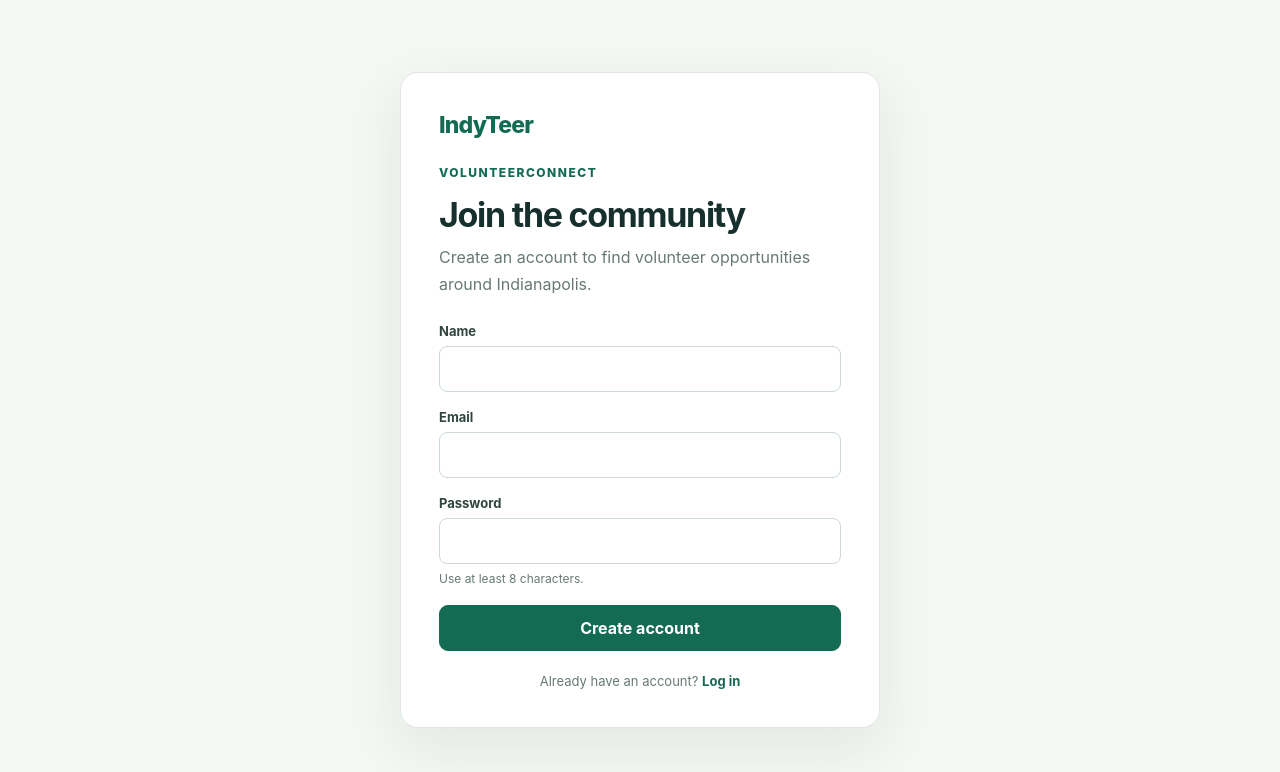
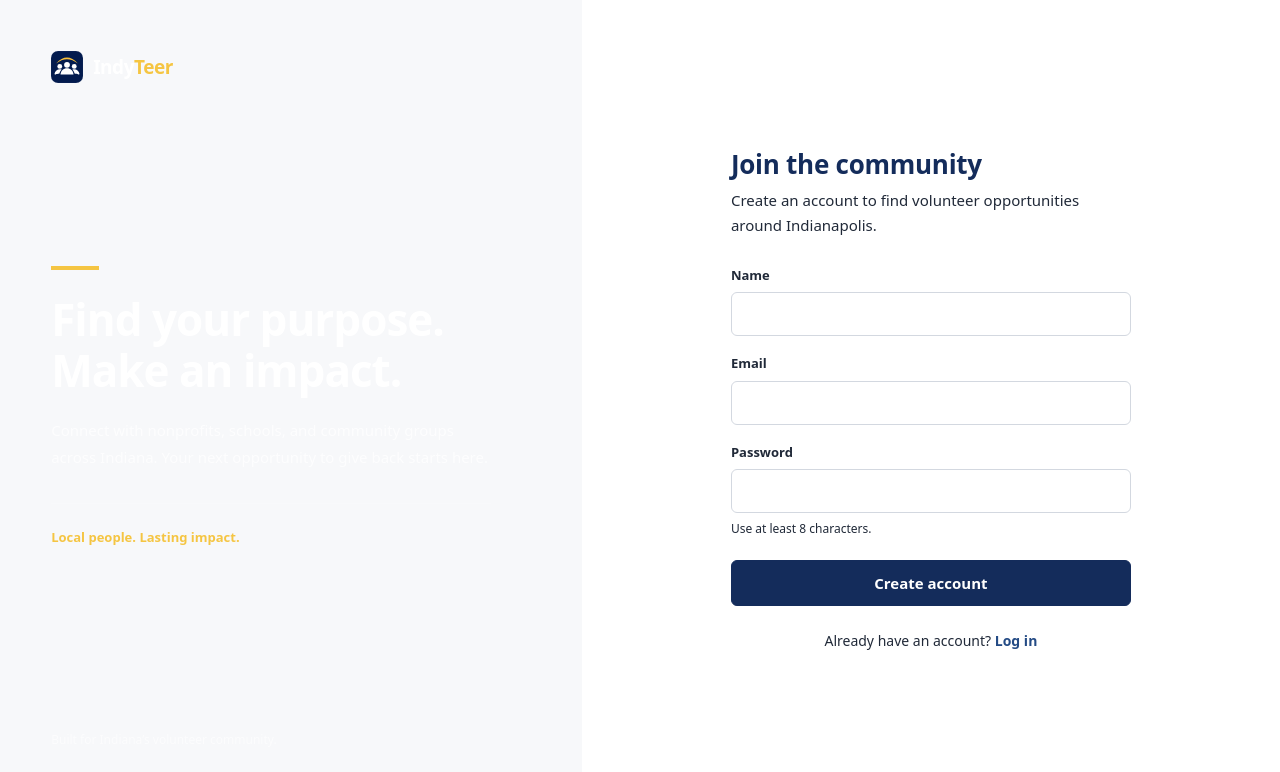
Before and after one commit to cburke6897/IndyTeer, a React (Vite) app: page /signup in a window 1280 px wide. Shown: the top 772 px of the page. Built offline with nearby package versions, Linux system fonts and the light colour scheme; no server answers.

Commit message:
Align auth and profile styling with frontend theme

```diff
--- a/src/App.css
+++ b/src/App.css
@@ -1,81 +1,80 @@
-:root {
-  font-family: Inter, ui-sans-serif, system-ui, -apple-system, BlinkMacSystemFont, "Segoe UI", sans-serif;
-  color: #17302d;
-  background: #f4f7f3;
-  font-synthesis: none;
-  text-rendering: optimizeLegibility;
-  -webkit-font-smoothing: antialiased;
-  --green: #126b52;
-  --green-dark: #0c503d;
-  --ink: #17302d;
-  --muted: #677a73;
-  --line: #dfe8e0;
-}
-
+/* Shared palette and typography come from the frontend branch's index.css. */
 * { box-sizing: border-box; }
-body { margin: 0; min-width: 320px; min-height: 100vh; }
+body { min-width: 320px; min-height: 100vh; }
 button, input { font: inherit; }
-a { color: inherit; }
 #root { min-height: 100vh; }
-
-.home-shell, .profile-shell { min-height: 100vh; max-width: 1120px; margin: 0 auto; padding: 0 32px; }
-.topbar { display: flex; align-items: center; justify-content: space-between; height: 84px; }
-.brand { color: var(--green); font-size: 23px; font-weight: 800; letter-spacing: -0.8px; text-decoration: none; }
-.text-button, .secondary-link { color: var(--green); font-size: 14px; font-weight: 700; text-decoration: none; }
+.brand { display: inline-flex; align-items: center; text-decoration: none; }
+.home-shell, .profile-shell { min-height: 100vh; max-width: 1200px; margin: 0 auto; padding: 0 32px; }
+.topbar { display: flex; align-items: center; justify-content: space-between; height: 84px; border-bottom: 1px solid var(--color-line); }
+.text-button, .secondary-link { color: var(--color-navy-700); font-size: 14px; font-weight: 700; text-decoration: none; }
 .text-button { background: transparent; border: 0; cursor: pointer; padding: 10px 0; }
-.text-button:hover, .secondary-link:hover { color: var(--green-dark); }
-
-.home-hero { display: flex; min-height: min(690px, calc(100vh - 84px)); flex-direction: column; align-items: flex-start; justify-content: center; max-width: 700px; padding: 40px 0 100px; }
-.eyebrow { color: var(--green); font-size: 12px; font-weight: 800; letter-spacing: 1.5px; margin: 0 0 16px; text-transform: uppercase; }
-h1, h2, p { margin-top: 0; }
-h1 { color: var(--ink); font-size: clamp(40px, 7vw, 68px); line-height: 1.04; letter-spacing: -2.8px; margin: 0 0 20px; }
-h2 { font-size: 20px; letter-spacing: -0.4px; margin-bottom: 18px; }
-.muted { color: var(--muted); line-height: 1.65; }
-.home-hero > .muted { font-size: 18px; max-width: 520px; }
-.hero-actions { display: flex; align-items: center; gap: 24px; margin-top: 22px; flex-wrap: wrap; }
-.primary-button, .secondary-button { min-height: 46px; border-radius: 9px; cursor: pointer; font-weight: 750; }
-.primary-button { border: 1px solid var(--green); background: var(--green); color: white; padding: 0 20px; }
-.primary-button:hover { background: var(--green-dark); border-color: var(--green-dark); }
+.text-button:hover, .secondary-link:hover { color: var(--color-navy-950); text-decoration: underline; }
+.home-hero { display: flex; min-height: min(690px, calc(100vh - 84px)); flex-direction: column; align-items: flex-start; justify-content: center; max-width: 760px; padding: 60px 0 100px; }
+.eyebrow { color: var(--color-navy-700); font-size: 12px; font-weight: 800; letter-spacing: 1.5px; margin: 0 0 16px; text-transform: uppercase; }
+.home-hero .eyebrow { background: var(--color-gold-50); border: 1px solid var(--color-gold-100); padding: 7px 12px; border-radius: 6px; }
+.home-hero h1 { font-size: clamp(40px, 7vw, 68px); line-height: 1.06; letter-spacing: -2px; margin: 0 0 24px; }
+.home-hero h1 span { text-decoration: underline; text-decoration-color: var(--color-gold); text-decoration-thickness: 6px; text-underline-offset: 8px; }
+.muted { color: var(--color-muted); line-height: 1.65; }
+.home-hero > .muted { font-size: 18px; max-width: 520px; margin: 0; }
+.hero-actions { display: flex; align-items: center; gap: 24px; margin-top: 32px; flex-wrap: wrap; }
+.primary-button, .secondary-button { min-height: 46px; border-radius: 6px; cursor: pointer; font-weight: 600; transition: background .15s, border-color .15s; }
+.primary-button { border: 1px solid var(--color-navy); background: var(--color-navy); color: white; padding: 0 20px; }
+.primary-button:hover { background: var(--color-navy-800); border-color: var(--color-navy-800); }
+.hero-actions .primary-button { background: var(--color-gold); border-color: var(--color-gold); color: var(--color-navy-950); }
+.hero-actions .primary-button:hover { background: var(--color-gold-600); border-color: var(--color-gold-600); }
 .primary-button:disabled, .secondary-button:disabled { cursor: wait; opacity: .65; }
 .link-button { display: inline-flex; align-items: center; justify-content: center; text-decoration: none; }
-
-.auth-shell { min-height: 100vh; display: grid; place-items: center; padding: 36px 20px; }
-.auth-card, .profile-card { width: min(100%, 480px); border: 1px solid var(--line); border-radius: 18px; background: white; box-shadow: 0 20px 55px rgba(28, 66, 51, .08); }
-.auth-card { padding: 38px; }
-.auth-card .brand { display: inline-block; margin-bottom: 26px; }
-.auth-card h1, .profile-card h1 { font-size: 34px; line-height: 1.12; letter-spacing: -1.3px; margin-bottom: 10px; }
-.auth-card > .muted { margin-bottom: 26px; }
-.auth-form { display: grid; gap: 17px; }
-.auth-form label { color: #30453f; display: grid; font-size: 13px; font-weight: 700; gap: 7px; }
-.auth-form input { width: 100%; height: 46px; border: 1px solid #cddad1; border-radius: 8px; background: white; color: var(--ink); outline: none; padding: 0 12px; }
-.auth-form input:focus { border-color: var(--green); box-shadow: 0 0 0 3px rgba(18, 107, 82, .13); }
-.field-hint { color: var(--muted); font-size: 12px; font-weight: 400; }
-.auth-form .primary-button { margin-top: 2px; width: 100%; }
-.switch-auth { color: var(--muted); font-size: 13px; margin: 22px 0 0; text-align: center; }
-.switch-auth a { color: var(--green); font-weight: 750; text-decoration: none; }
-.notice { border-radius: 8px; font-size: 13px; line-height: 1.5; margin: 0; padding: 10px 12px; }
-.notice.error { background: #fff0ed; color: #a63d2a; }
-.notice.success { background: #eaf6ee; color: #22613c; }
-.loading-state { padding: 28px; text-align: center; color: var(--muted); }
-
+.auth-shell { min-height: 100vh; display: grid; grid-template-columns: minmax(0, 5fr) minmax(0, 6fr); }
+.auth-story { display: flex; flex-direction: column; justify-content: space-between; padding: clamp(32px, 4vw, 56px); background: var(--color-navy-950); color: white; }
+.auth-story-copy { max-width: 440px; padding: 64px 0; }
+.gold-rule { height: 4px; width: 48px; background: var(--color-gold); margin-bottom: 24px; }
+.auth-story h2 { color: white; font-size: clamp(30px, 3.5vw, 44px); line-height: 1.15; letter-spacing: -1px; margin: 0 0 22px; }
+.auth-story-copy p { color: rgb(255 255 255 / .75); font-size: 15px; line-height: 1.8; margin: 0 0 32px; }
+.community-label { display: inline-block; color: var(--color-gold); font-size: 13px; font-weight: 600; border-top: 1px solid rgb(255 255 255 / .15); padding-top: 24px; width: 100%; }
+.auth-story-footer { font-size: 12px; color: rgb(255 255 255 / .6); margin: 0; }
+.auth-content { display: flex; flex-direction: column; justify-content: center; background: white; padding: 48px 32px; }
+.mobile-brand { display: none; }
+.auth-card { width: min(100%, 400px); margin: auto; }
+.auth-card h1 { font-size: 26px; line-height: 1.2; margin: 0 0 8px; }
+.auth-subtitle { margin: 0 0 28px; }
+.auth-form { display: grid; gap: 18px; }
+.auth-form label { color: var(--color-ink); display: grid; font-size: 13px; font-weight: 600; gap: 7px; }
+.auth-form input { width: 100%; height: 44px; border: 1px solid var(--color-line-strong); border-radius: 6px; background: white; color: var(--color-ink); padding: 0 12px; }
+.auth-form input:focus { outline: 2px solid var(--color-navy-200); outline-offset: 1px; border-color: var(--color-navy-700); }
+.field-hint { color: var(--color-muted); font-size: 12px; font-weight: 400; }
+.auth-form .primary-button { margin-top: 4px; width: 100%; }
+.switch-auth { color: var(--color-muted); font-size: 14px; margin: 24px 0 0; text-align: center; }
+.switch-auth a { color: var(--color-navy-700); font-weight: 600; text-decoration: none; }
+.switch-auth a:hover { text-decoration: underline; }
+.notice { border-radius: 6px; font-size: 13px; line-height: 1.5; margin: 0; padding: 12px; }
+.notice.error { background: var(--color-danger-50); color: var(--color-danger); }
+.notice.success { background: var(--color-success-50); color: var(--color-success); }
+.loading-state { padding: 28px; text-align: center; color: var(--color-muted); }
 .profile-shell { padding-bottom: 72px; }
-.profile-card { margin: 48px auto; padding: 38px; }
-.profile-card > .muted { margin-bottom: 30px; }
-.avatar-panel { border-top: 1px solid var(--line); padding-top: 24px; }
+.profile-card { width: min(100%, 600px); margin: 48px auto; padding: 36px; background: white; border: 1px solid var(--color-line); border-top: 4px solid var(--color-gold); border-radius: 8px; box-shadow: var(--shadow-card); }
+.profile-card h1 { font-size: 30px; line-height: 1.2; margin: 0 0 8px; }
+.profile-card > .muted { margin: 0 0 28px; }
+.avatar-panel { border-top: 1px solid var(--color-line); padding-top: 24px; }
+.avatar-panel h2 { font-size: 18px; margin: 0 0 18px; }
 .avatar-row { display: flex; align-items: center; gap: 18px; }
-.avatar-image, .avatar-placeholder { width: 76px; height: 76px; border-radius: 50%; object-fit: cover; }
-.avatar-placeholder { display: grid; place-items: center; background: #e3f2e8; color: var(--green); font-size: 28px; font-weight: 800; }
-.avatar-row .muted { font-size: 12px; margin-bottom: 10px; }
-.secondary-button { min-height: 38px; border: 1px solid #bfd2c5; background: white; color: var(--green); padding: 0 13px; font-size: 13px; }
-.secondary-button:hover { border-color: var(--green); background: #f4faf6; }
+.avatar-image, .avatar-placeholder { width: 80px; height: 80px; border-radius: 50%; object-fit: cover; }
+.avatar-placeholder { display: grid; place-items: center; background: var(--color-gold-50); border: 1px solid var(--color-gold-100); color: var(--color-navy); font-size: 28px; font-weight: 700; }
+.avatar-row .muted { font-size: 12px; margin: 0 0 10px; }
+.secondary-button { min-height: 36px; border: 1px solid var(--color-line-strong); background: white; color: var(--color-navy); padding: 0 13px; font-size: 13px; }
+.secondary-button:hover { border-color: var(--color-navy-200); background: var(--color-navy-50); }
 .avatar-panel > .notice { margin-top: 14px; }
-.profile-note { color: var(--muted); font-size: 13px; line-height: 1.6; margin: 28px 0 0; }
+.profile-note { color: var(--color-muted); font-size: 13px; line-height: 1.6; margin: 28px 0 0; }
 .visually-hidden { position: absolute; width: 1px; height: 1px; padding: 0; margin: -1px; overflow: hidden; clip: rect(0, 0, 0, 0); white-space: nowrap; border: 0; }
-
+@media (max-width: 1023px) {
+  .auth-shell { grid-template-columns: 1fr; }
+  .auth-story { display: none; }
+  .auth-content { min-height: 100vh; padding: 24px; }
+  .mobile-brand { display: inline-flex; margin-bottom: 40px; align-self: flex-start; }
+  .auth-card { padding: 20px 0 40px; }
+}
 @media (max-width: 560px) {
-  .home-shell, .profile-shell { padding: 0 20px; }
-  .auth-card, .profile-card { padding: 26px 22px; }
-  .profile-card { margin-top: 24px; }
+  .home-shell, .profile-shell { padding-left: 20px; padding-right: 20px; }
+  .profile-card { padding: 26px 22px; margin-top: 24px; }
   .home-hero { min-height: calc(100vh - 84px); padding-bottom: 60px; }
   .avatar-row { align-items: flex-start; }
   .avatar-image, .avatar-placeholder { width: 62px; height: 62px; flex: 0 0 62px; }
--- /dev/null
+++ b/src/components/layout/AuthLayout.tsx
@@ -0,0 +1,32 @@
+import type { ReactNode } from 'react'
+import { Link } from 'react-router-dom'
+import { Logo } from '../ui/Logo'
+
+export function AuthLayout({ title, subtitle, children }: {
+  title: string
+  subtitle: string
+  children: ReactNode
+}) {
+  return (
+    <div className="auth-shell">
+      <aside className="auth-story">
+        <Link className="brand" to="/" aria-label="IndyTeer home"><Logo light /></Link>
+        <div className="auth-story-copy">
+          <div className="gold-rule" />
+          <h2>Find your purpose.<br />Make an impact.</h2>
+          <p>Connect with nonprofits, schools, and community groups across Indiana. Your next opportunity to give back starts here.</p>
+          <span className="community-label">Local people. Lasting impact.</span>
+        </div>
+        <p className="auth-story-footer">Built for Indiana’s volunteer community.</p>
+      </aside>
+      <main className="auth-content">
+        <Link className="brand mobile-brand" to="/" aria-label="IndyTeer home"><Logo /></Link>
+        <section className="auth-card" aria-labelledby="auth-title">
+          <h1 id="auth-title">{title}</h1>
+          <p className="muted auth-subtitle">{subtitle}</p>
+          {children}
+        </section>
+      </main>
+    </div>
+  )
+}
--- /dev/null
+++ b/src/components/ui/Logo.tsx
@@ -0,0 +1,33 @@
+const cn = (...classes: (string | undefined | false)[]) => classes.filter(Boolean).join(' ')
+
+/** IndyTeer mark: three volunteers under a gold arc. */
+export function LogoMark({ size = 32, className }: { size?: number; className?: string }) {
+  return (
+    <svg width={size} height={size} viewBox="0 0 100 100" className={className} role="img" aria-label="IndyTeer">
+      <rect width="100" height="100" rx="22" fill="#031B4E" />
+      <rect x=".5" y=".5" width="99" height="99" rx="21.5" fill="none" stroke="#fff" strokeOpacity=".14" />
+      <path d="M16,38.8 Q50,2.2 83.9,38.8 Q50,12 16,38.8Z" fill="#FBC13A" />
+      <circle cx="50" cy="43.1" r="9.1" fill="#fff" />
+      <path d="M29.7,73.4 C30.5,61 39,53.6 50,53.6 C61,53.6 69.5,61 70.3,73.4 Q70.3,73.8 69.8,73.8 H30.2 Q29.7,73.8 29.7,73.4Z" fill="#fff" />
+      <g>
+        <circle cx="27.4" cy="48.1" r="7.6" fill="#fff" />
+        <path d="M10.8,72 C12.5,62 20,57.2 27.4,57.2 C29.5,57.2 31.4,57.5 33.1,58 C29.5,61.5 27.3,66 26.3,70.6 C21,71.4 17.5,72.2 14.8,73.2 H13 Q10.8,73.2 10.8,72Z" fill="#fff" />
+      </g>
+      <g transform="translate(100,0) scale(-1,1)">
+        <circle cx="27.4" cy="48.1" r="7.6" fill="#fff" />
+        <path d="M10.8,72 C12.5,62 20,57.2 27.4,57.2 C29.5,57.2 31.4,57.5 33.1,58 C29.5,61.5 27.3,66 26.3,70.6 C21,71.4 17.5,72.2 14.8,73.2 H13 Q10.8,73.2 10.8,72Z" fill="#fff" />
+      </g>
+    </svg>
+  )
+}
+
+export function Logo({ light, className }: { light?: boolean; className?: string }) {
+  return (
+    <span className={cn('inline-flex items-center gap-2.5', className)}>
+      <LogoMark size={32} />
+      <span className={cn('text-[19px] font-extrabold tracking-tight', light ? 'text-white' : 'text-navy')}>
+        Indy<span className={light ? 'text-gold' : 'text-navy-700'}>Teer</span>
+      </span>
+    </span>
+  )
+}
--- a/src/index.css
+++ b/src/index.css
@@ -1,2 +1,64 @@
-html { min-width: 320px; min-height: 100%; }
-body { min-width: 320px; min-height: 100vh; }
+@import "tailwindcss";
+
+@theme {
+  --font-sans: "Public Sans", ui-sans-serif, system-ui, "Segoe UI", Roboto, sans-serif;
+
+  --color-navy: #142c5b;
+  --color-navy-950: #0c1c3d;
+  --color-navy-900: #102349;
+  --color-navy-800: #1a3669;
+  --color-navy-700: #244b85;
+  --color-navy-200: #c9d6ea;
+  --color-navy-100: #e1e9f5;
+  --color-navy-50: #eff3f9;
+
+  --color-gold: #f5c542;
+  --color-gold-600: #dfae22;
+  --color-gold-700: #8a6a05;
+  --color-gold-100: #fcebb0;
+  --color-gold-50: #fff7dc;
+
+  --color-surface: #f7f8fa;
+  --color-ink: #202938;
+  --color-muted: #687385;
+  --color-line: #e5e8ed;
+  --color-line-strong: #d3d8e0;
+
+  --color-success: #1e7a4f;
+  --color-success-50: #e8f5ee;
+  --color-danger: #b42318;
+  --color-danger-50: #fdeceb;
+
+  --shadow-card: 0 1px 2px rgba(20, 44, 91, 0.05), 0 1px 1px rgba(20, 44, 91, 0.03);
+  --shadow-pop: 0 8px 24px rgba(12, 28, 61, 0.14), 0 2px 6px rgba(12, 28, 61, 0.06);
+
+  --animate-fade-in: fade-in 160ms ease-out;
+  --animate-pop-in: pop-in 160ms ease-out;
+  --animate-slide-up: slide-up 200ms ease-out;
+}
+
+@keyframes fade-in { from { opacity: 0 } to { opacity: 1 } }
+@keyframes pop-in { from { opacity: 0; transform: translateY(-4px) scale(0.98) } to { opacity: 1; transform: none } }
+@keyframes slide-up { from { opacity: 0; transform: translateY(10px) } to { opacity: 1; transform: none } }
+
+@layer base {
+  html { -webkit-text-size-adjust: 100%; }
+  body {
+    margin: 0;
+    background: var(--color-surface);
+    color: var(--color-ink);
+    font-family: var(--font-sans);
+    font-size: 15px;
+    line-height: 1.5;
+    -webkit-font-smoothing: antialiased;
+    text-rendering: optimizeLegibility;
+  }
+  h1, h2, h3, h4 { color: var(--color-navy); letter-spacing: -0.01em; font-weight: 700; }
+  button { cursor: pointer; }
+  button:disabled { cursor: not-allowed; }
+  :focus-visible { outline: 2px solid var(--color-navy-700); outline-offset: 2px; border-radius: 4px; }
+  ::selection { background: var(--color-gold-100); }
+}
+
+.scrollbar-thin::-webkit-scrollbar { height: 6px; width: 6px; }
+.scrollbar-thin::-webkit-scrollbar-thumb { background: var(--color-line-strong); border-radius: 4px; }
--- a/src/pages/AuthPage.tsx
+++ b/src/pages/AuthPage.tsx
@@ -1,6 +1,7 @@
 import { useEffect, useState, type FormEvent } from 'react'
 import { Link, useLocation, useNavigate } from 'react-router-dom'
 import { useAuth } from '../auth/useAuth'
+import { AuthLayout } from '../components/layout/AuthLayout'
 
 type AuthPageProps = { mode: 'login' | 'signup' }
 
@@ -55,16 +56,12 @@ export function AuthPage({ mode }: AuthPageProps) {
   }
 
   return (
-    <main className="auth-shell">
-      <section className="auth-card" aria-labelledby="auth-title">
-        <Link className="brand" to="/" aria-label="IndyTeer home">IndyTeer</Link>
-        <p className="eyebrow">VolunteerConnect</p>
-        <h1 id="auth-title">{isSignup ? 'Join the community' : 'Welcome back'}</h1>
-        <p className="muted">
-          {isSignup
+    <AuthLayout
+      title={isSignup ? 'Join the community' : 'Welcome back'}
+      subtitle={isSignup
             ? 'Create an account to find volunteer opportunities around Indianapolis.'
             : 'Sign in to continue to your volunteer profile.'}
-        </p>
+    >
 
         <form className="auth-form" onSubmit={handleSubmit}>
           {isSignup && (
@@ -118,7 +115,6 @@ export function AuthPage({ mode }: AuthPageProps) {
             {isSignup ? 'Log in' : 'Create an account'}
           </Link>
         </p>
-      </section>
-    </main>
+    </AuthLayout>
   )
 }
--- a/src/pages/HomePage.tsx
+++ b/src/pages/HomePage.tsx
@@ -1,5 +1,6 @@
 import { Link } from 'react-router-dom'
 import { useAuth } from '../auth/useAuth'
+import { Logo } from '../components/ui/Logo'
 
 export function HomePage() {
   const { user, loading } = useAuth()
@@ -7,7 +8,7 @@ export function HomePage() {
   return (
     <main className="home-shell">
       <header className="topbar">
-        <Link className="brand" to="/">IndyTeer</Link>
+        <Link className="brand" to="/" aria-label="IndyTeer home"><Logo /></Link>
         {!loading && (
           <Link className="text-button" to={user ? '/profile' : '/login'}>
             {user ? 'My profile' : 'Log in'}
@@ -16,7 +17,7 @@ export function HomePage() {
       </header>
       <section className="home-hero">
         <p className="eyebrow">VolunteerConnect · Indianapolis</p>
-        <h1>Find your way to give back.</h1>
+        <h1>Find your way to <span>give back.</span></h1>
         <p className="muted">Connect with local causes and make a difference in your community.</p>
         <div className="hero-actions">
           <Link className="primary-button link-button" to={user ? '/profile' : '/signup'}>
--- a/src/pages/ProfilePage.tsx
+++ b/src/pages/ProfilePage.tsx
@@ -1,6 +1,7 @@
 import { Link, useNavigate } from 'react-router-dom'
 import { useAuth } from '../auth/useAuth'
 import { AvatarUploader } from './AvatarUploader'
+import { Logo } from '../components/ui/Logo'
 
 export function ProfilePage() {
   const { user, signOut } = useAuth()
@@ -17,7 +18,7 @@ export function ProfilePage() {
   return (
     <main className="profile-shell">
       <header className="topbar">
-        <Link className="brand" to="/">IndyTeer</Link>
+        <Link className="brand" to="/" aria-label="IndyTeer home"><Logo /></Link>
         <button className="text-button" onClick={handleSignOut} type="button">Log out</button>
       </header>
       <section className="profile-card">
--- a/vite.config.ts
+++ b/vite.config.ts
@@ -1,12 +1,14 @@
 import react, { reactCompilerPreset } from '@vitejs/plugin-react'
 import babel from '@rolldown/plugin-babel'
+import tailwindcss from '@tailwindcss/vite'
 import { defineConfig } from 'vitest/config'
 
 // https://vite.dev/config/
 export default defineConfig({
   plugins: [
     react(),
-    babel({ presets: [reactCompilerPreset()] })
+    babel({ presets: [reactCompilerPreset()] }),
+    tailwindcss(),
   ],
   test: {
     environment: 'jsdom',
```
